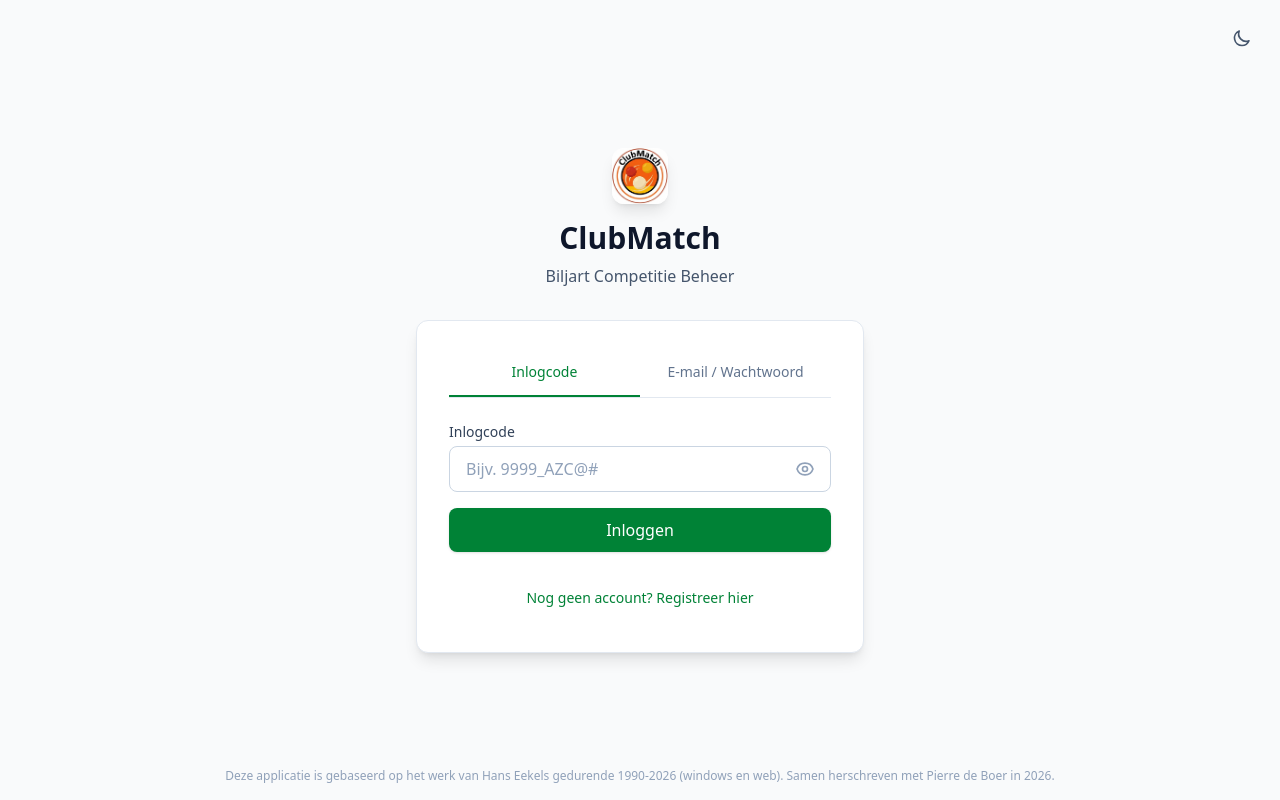
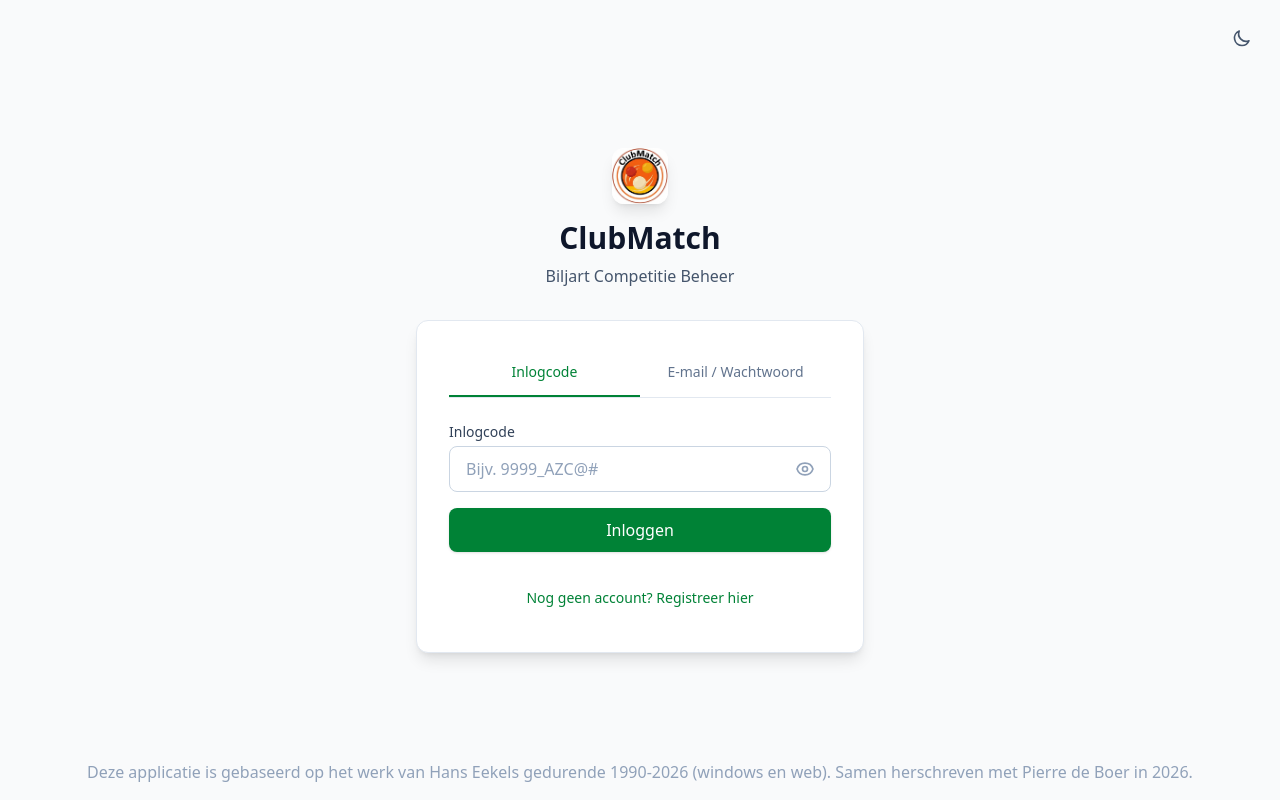
Before and after one commit to boep1963/ToernooiProf, a Next.js app: page /inloggen in a window 1280 px wide. Built offline with nearby package versions, Linux system fonts and the light colour scheme; no server answers.

Commit message:
Update page.tsx

```diff
--- a/src/app/(auth)/inloggen/page.tsx
+++ b/src/app/(auth)/inloggen/page.tsx
@@ -300,7 +300,7 @@ export default function LoginPage() {
 
       {/* Footer credits */}
       <footer className="absolute bottom-4 left-0 right-0 text-center px-4 pointer-events-none">
-        <p className="text-xs text-slate-400 dark:text-slate-500">
+        <p className="text-xm text-slate-400 dark:text-slate-500">
           Deze applicatie is gebaseerd op het werk van Hans Eekels gedurende 1990-2026 (windows en web).
           <br className="sm:hidden" /> Samen herschreven met Pierre de Boer in 2026.
         </p>
```
